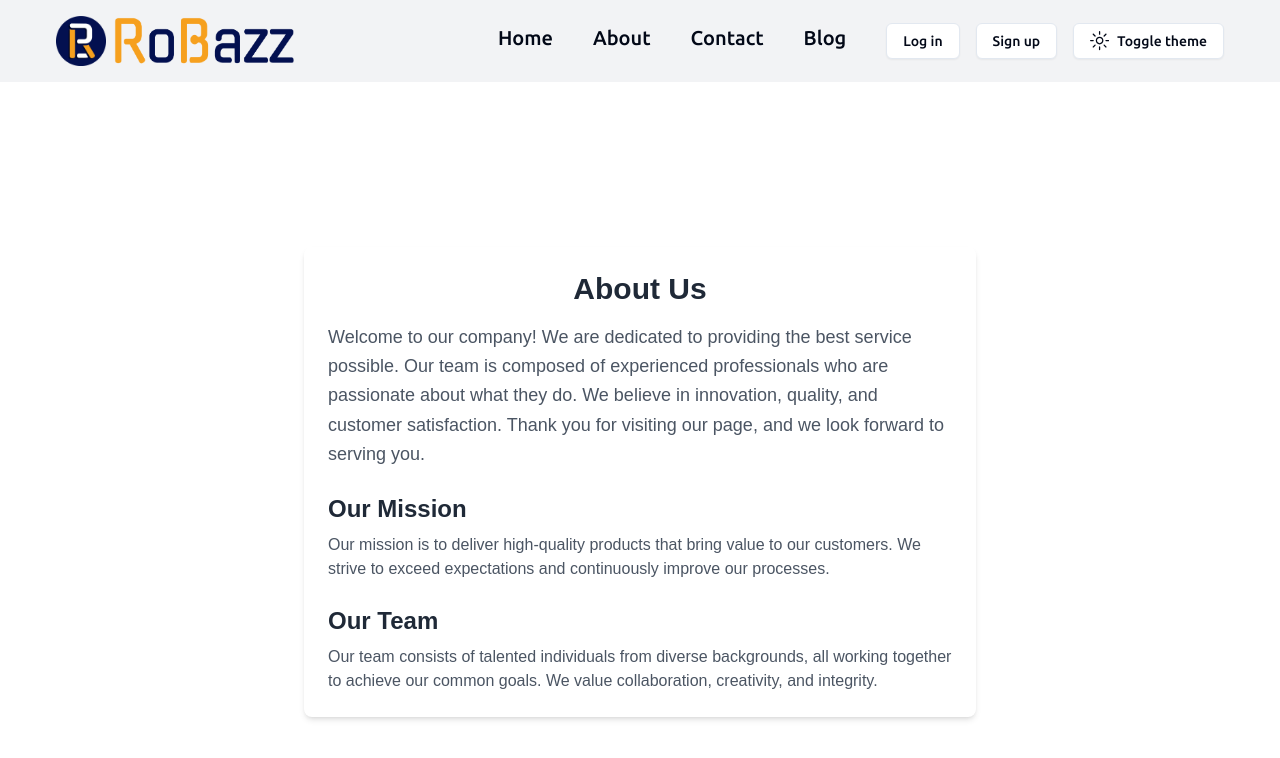
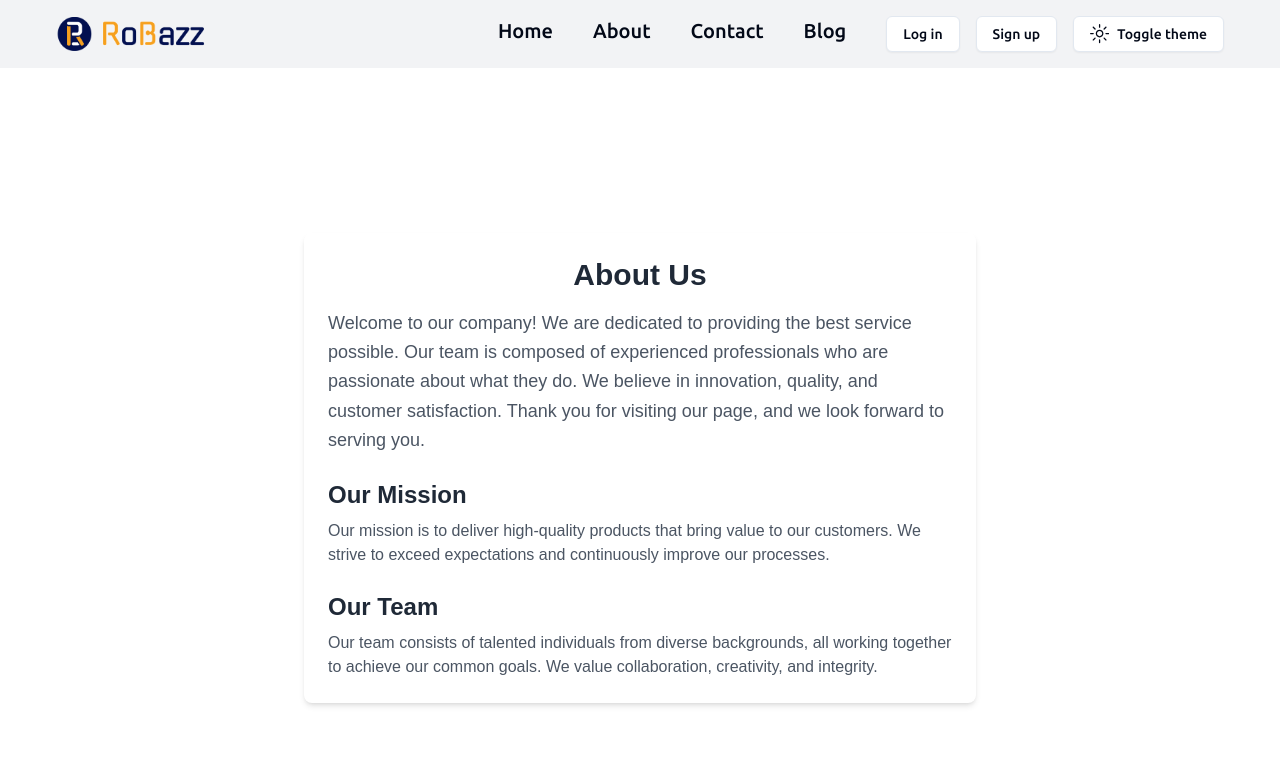
Before and after one commit to rezwanMahadi/blog_nextjs, a Next.js app: page /about in a window 1280 px wide. Shown: the top 758 px of the page. Built offline with nearby package versions, Linux system fonts and the light colour scheme.

Commit message:
logo updated for dark and light mode

```diff
--- a/components/Navbar.js
+++ b/components/Navbar.js
@@ -24,31 +24,21 @@ const Navbar = () => {
           MahadiBlog
         </div> */}
         <Image
-          className="hidden dark:flex dark:invert ml-10 aspect-auto"
+          className="hidden dark:flex dark: ml-10 aspect-auto"
           src="/logo_black.png"
           alt="Next.js logo"
           width={150}
           height={38}
           priority
         />
-        <div className="flex dark:hidden ml-10 space-x-2">
-          <Image
-            className="aspect-auto"
-            src="/logo_head.png"
-            alt="Next.js logo"
-            width={50}
-            height={50}
-            priority
-          />
-          <Image
-            className=""
-            src="/logo_body.png"
-            alt="Next.js logo"
-            width={180}
-            height={20}
-            priority
-          />
-        </div>
+        <Image
+          className="aspect-auto dark:hidden ml-10"
+          src="/logo_white.png"
+          alt="Next.js logo"
+          width={150}
+          height={50}
+          priority
+        />
         <div className="flex md:hidden mr-3">
           <Sheet>
             <SheetTrigger>
```
Also changed, not shown: public/logo_black.png, public/logo_white.png (added).
